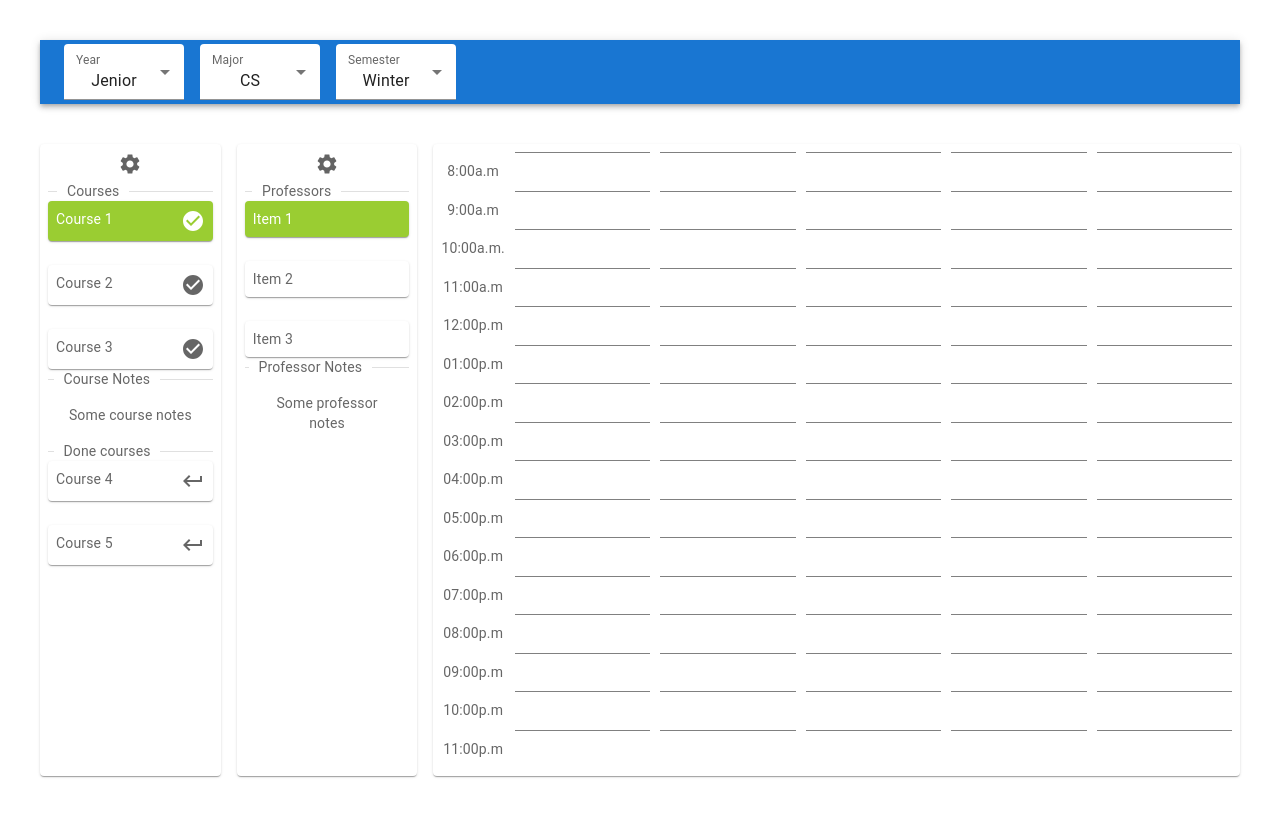
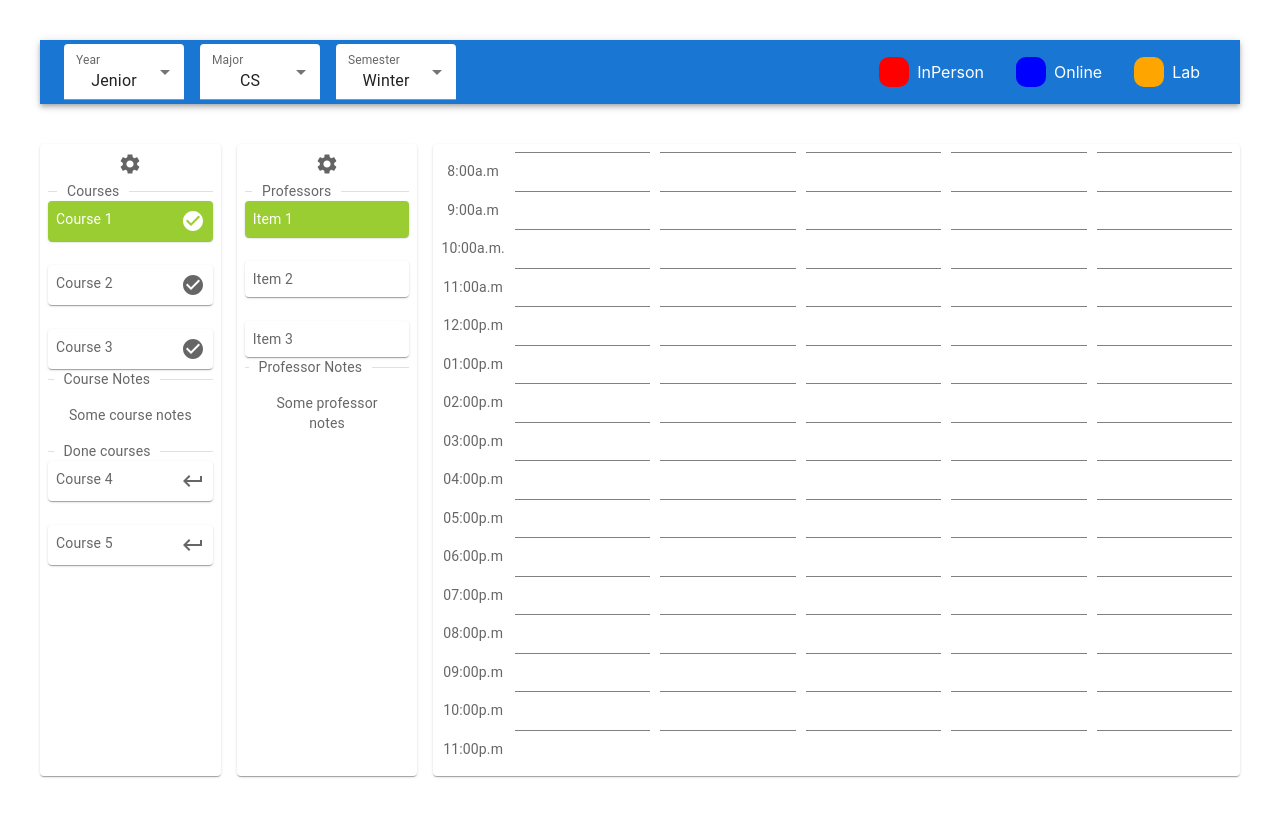
Before and after one commit to omaranBazna/schaduler, a React (Create React App) app: page /schedule in a window 1280 px wide. Shown: the top 816 px of the page. Built offline with nearby package versions, Linux system fonts and the light colour scheme.

Commit message:
add bar color codes

```diff
--- a/src/components/SchaduleBar.js
+++ b/src/components/SchaduleBar.js
@@ -16,6 +16,26 @@ import Select from '@mui/material/Select';
 import { useState } from 'react';
 
 const pages = ['Products', 'Pricing', 'Blog'];
+
+
+const colors=[
+  {
+    value:0,
+    color:"red",
+    label:"InPerson"
+  },
+  {
+    value:1,
+    color:"blue",
+    label:"Online"
+  },
+  {
+    value:2,
+    color:"orange",
+    label:"Lab"
+  }
+]
+
 
 function SchaduleBar() {
   const [anchorElNav, setAnchorElNav] = React.useState(null);
@@ -113,7 +133,9 @@ function SchaduleBar() {
             ))}
           </Box>
 
-
+         {colors.map(color=>{
+          return <Box sx={{m:2, gap:1, display:'flex',alignItems:"center",justifyContent:"center"}}> <Box sx={{height:30,width:30,borderRadius:"10px",background:color.color}}></Box> <Box>{color.label}</Box></Box>
+         })}
         </Toolbar>
       </Container>
     </AppBar>
```
